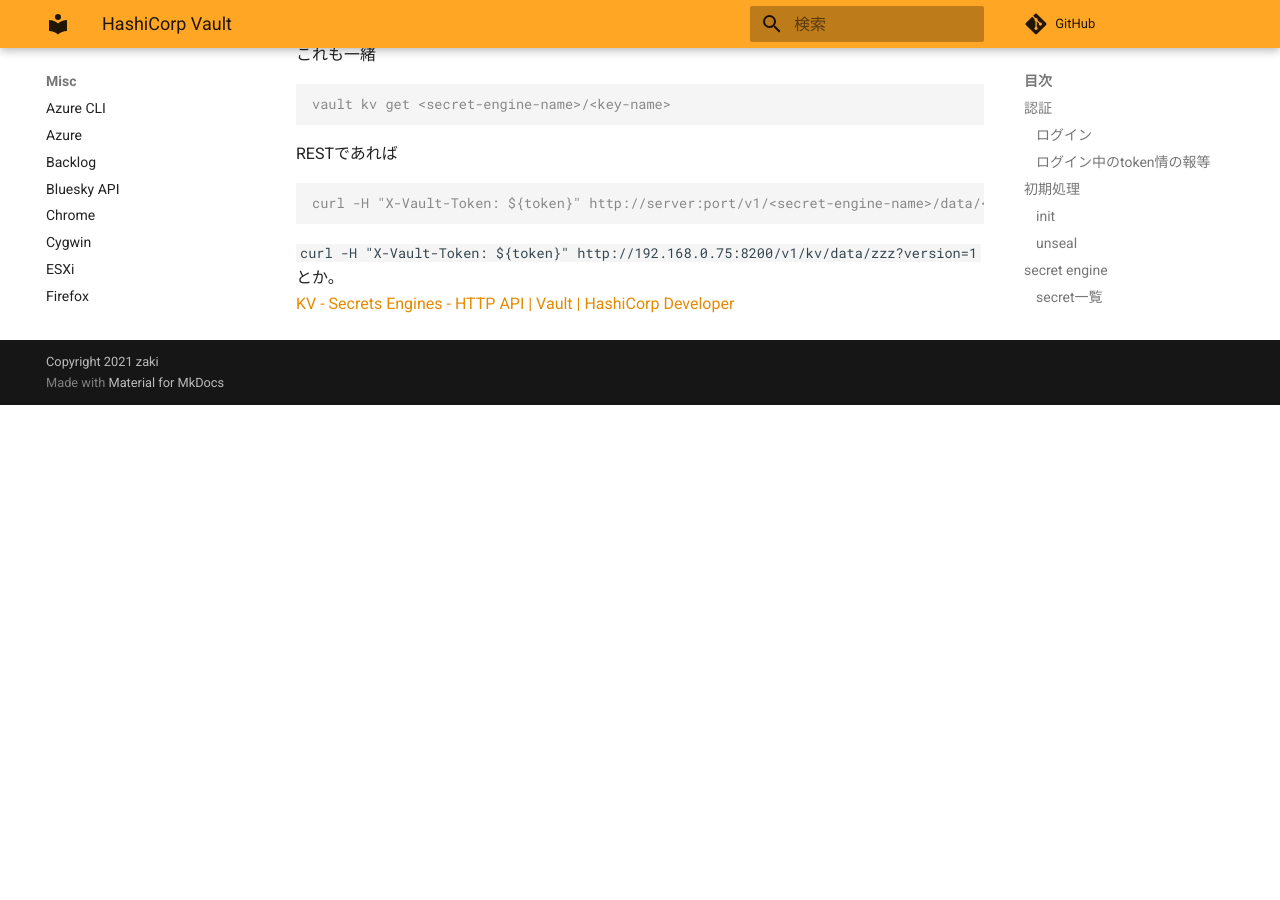
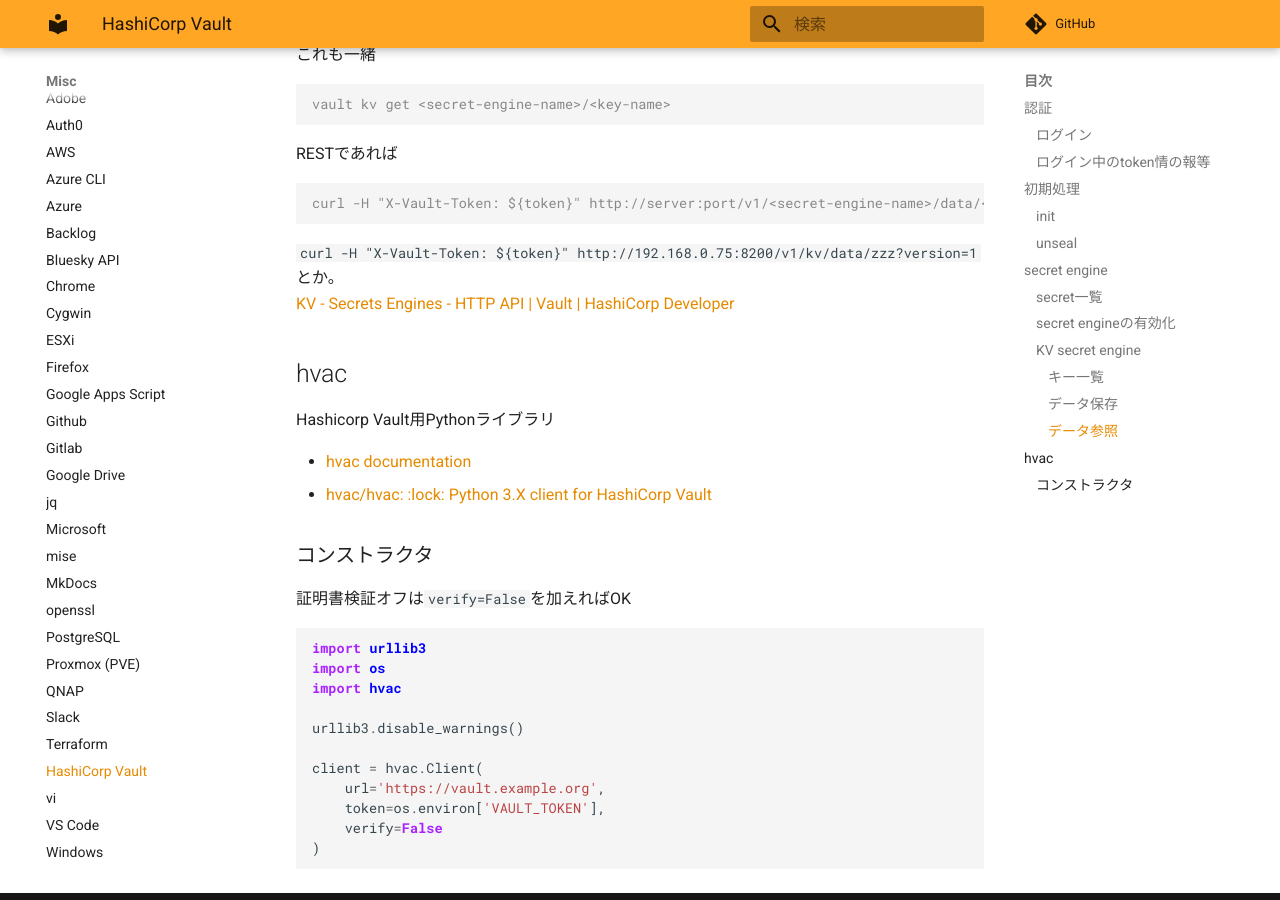
Before and after one commit to zaki-lknr/docs, an MkDocs documentation site: the page built from docs/Misc/vault.md, in a window 1280 px wide and 900 px high, scrolled down 1851 px. Built offline with MkDocs 1.6.1 and Material for MkDocs 9.7.7, drawn with Linux system fonts in a browser that asks for light colours; comment, search, counter and statistics services are not loaded; before the commit the page ends 2256 px from its top, so only the background shows below that.

Commit message:
add: misc/vault: hvac: コンストラクタ

````diff
--- a/docs/Misc/vault.md
+++ b/docs/Misc/vault.md
@@ -98,3 +98,28 @@ curl -H "X-Vault-Token: ${token}" http://server:port/v1/<secret-engine-name>/dat
 
 `curl -H "X-Vault-Token: ${token}" http://192.168.0.75:8200/v1/kv/data/zzz?version=1`とか。
 [KV - Secrets Engines - HTTP API | Vault | HashiCorp Developer](https://developer.hashicorp.com/vault/api-docs/secret/kv/kv-v2)
+
+## hvac
+
+Hashicorp Vault用Pythonライブラリ
+
+- [hvac documentation](https://python-hvac.org/en/latest/overview.html)
+- [hvac/hvac: :lock: Python 3.X client for HashiCorp Vault](https://github.com/hvac/hvac)
+
+### コンストラクタ
+
+証明書検証オフは`verify=False`を加えればOK
+
+```py
+import urllib3
+import os
+import hvac
+
+urllib3.disable_warnings()
+
+client = hvac.Client(
+    url='https://vault.example.org',
+    token=os.environ['VAULT_TOKEN'],
+    verify=False
+)
+```
````
